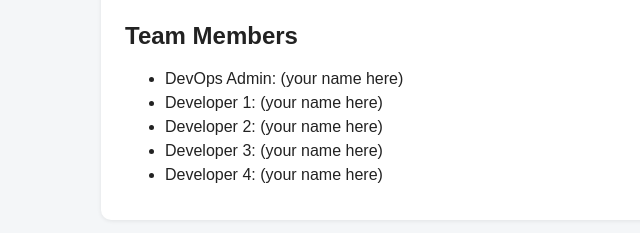
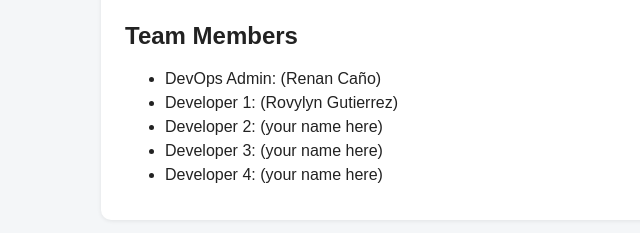
Before and after one commit to renancano22/team-practice-app, a website: page public/index.html in a window 1280 px wide. Shown: the part 206-439 px from the top of the page, 219-859 px from the left. Drawn offline with Linux system fonts and the light colour scheme; no server answers.

Commit message:
Add team member names

```diff
--- a/public/index.html
+++ b/public/index.html
@@ -35,8 +35,8 @@
   <div class="card">
     <h2>Team Members</h2>
     <ul>
-      <li>DevOps Admin: (your name here)</li>
-      <li>Developer 1: (your name here)</li>
+      <li>DevOps Admin: (Renan Caño)</li>
+      <li>Developer 1: (Rovylyn Gutierrez)</li>
       <li>Developer 2: (your name here)</li>
       <li>Developer 3: (your name here)</li>
       <li>Developer 4: (your name here)</li>
```
